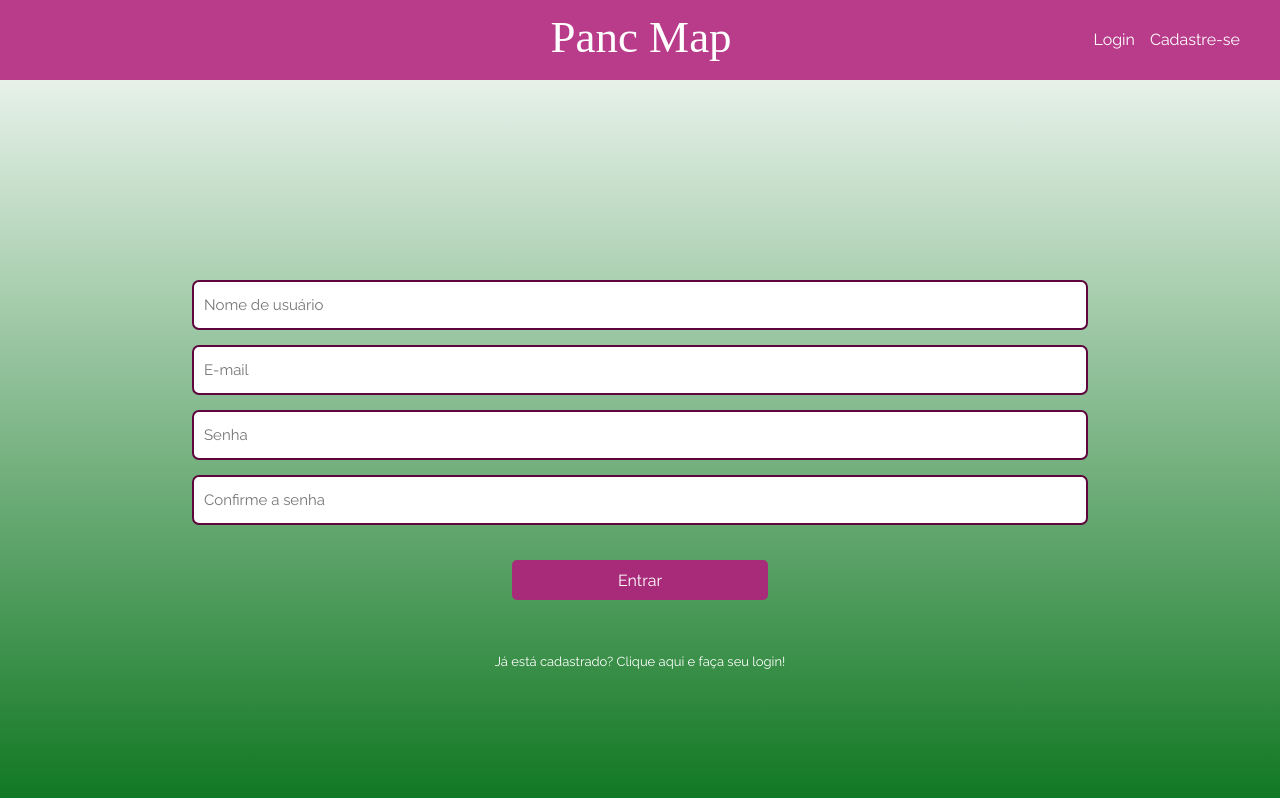
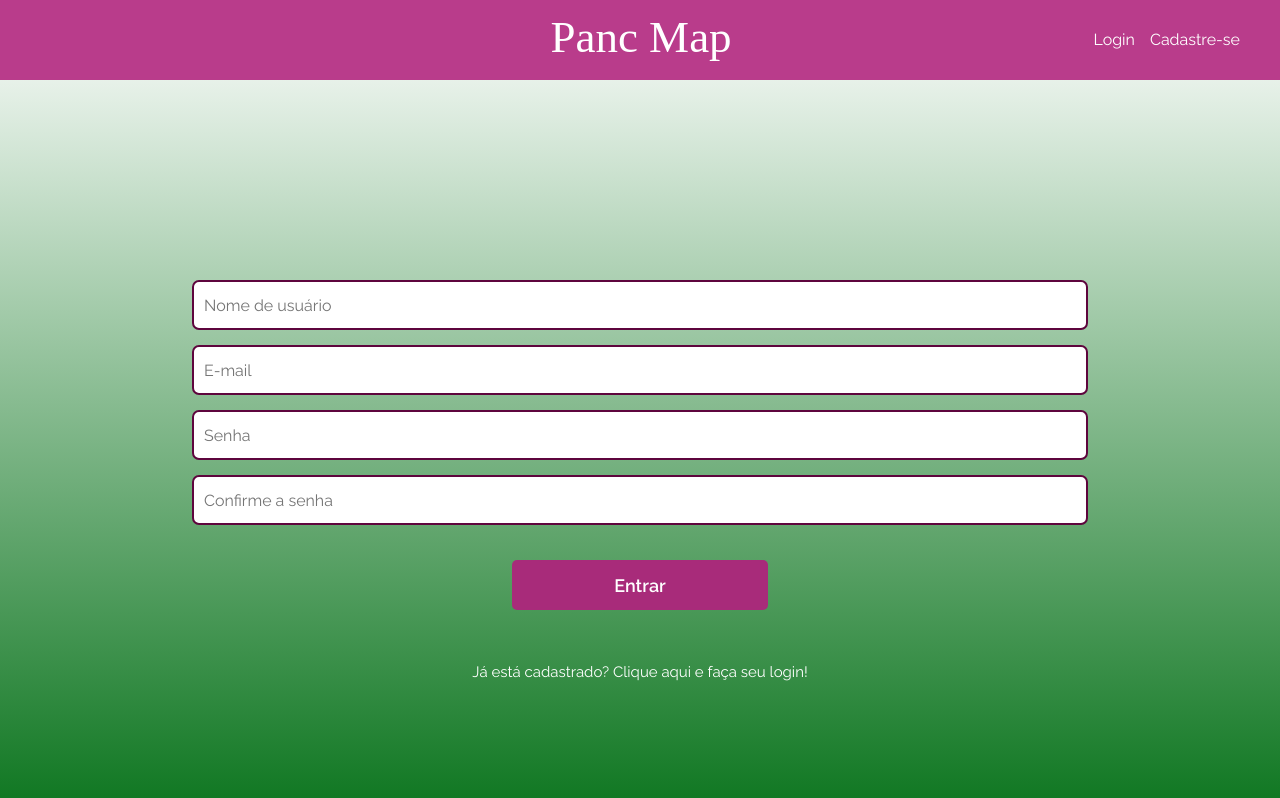
Before and after one commit to gadi29/pancmap-front, a React (Create React App) app: page /signup in a window 1280 px wide. Built offline with nearby package versions, Linux system fonts and the light colour scheme; a web font is replaced by a local one.

Commit message:
style: signup font sizes

```diff
--- a/src/components/SignUp.js
+++ b/src/components/SignUp.js
@@ -106,7 +106,7 @@ const Container = styled.div`
       border-radius: 7px;
       outline: none;
 
-      font-size: 15px;
+      font-size: 16px;
 
       width: 70%;
       height: 50px;
@@ -121,11 +121,11 @@ const Container = styled.div`
       border: none;
 
       color: #ffffff;
-      font-size: 16px;
-      font-weight: 400;
+      font-size: 18px;
+      font-weight: 600;
 
       width: 20%;
-      height: 40px;
+      height: 50px;
       margin-top: 20px;
       margin-bottom: 35px;
 
@@ -134,7 +134,7 @@ const Container = styled.div`
 
     h3 {
       color: #ffffff;
-      font-size: 13px;
+      font-size: 15px;
       font-weight: 400;
 
       margin-top: 20px;
```
